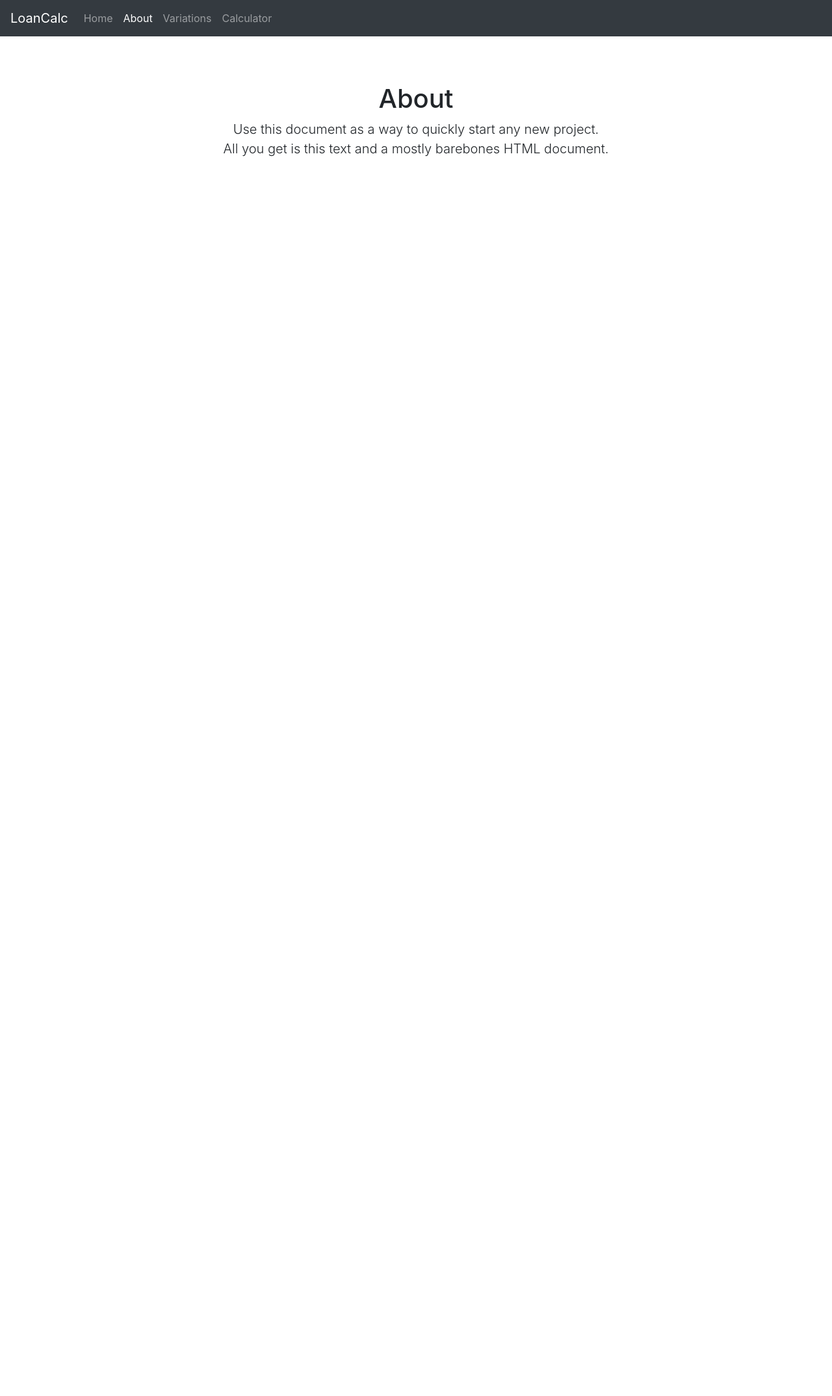
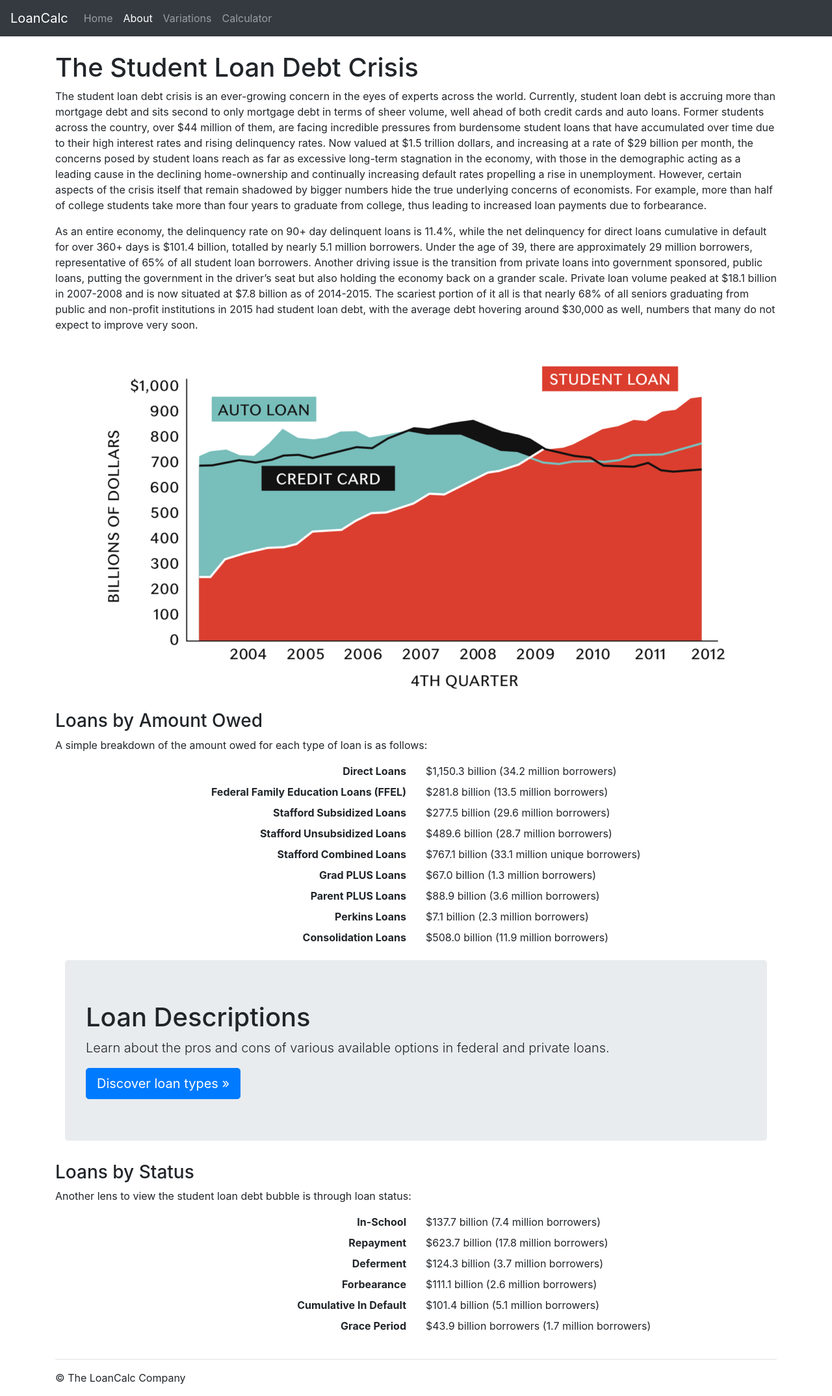
Before and after one commit to ayogik/edd-loanmodel, a Flask app: page /about in a window 1280 px wide. Shown: the whole page at 65% size. Before the commit the page ends 241 px from the top, so only its background shows below. Run offline with Flask 2, Linux system fonts and the light colour scheme; some libraries are stand-ins or nearby versions.

Commit message:
Finish about page

```diff
--- a/app/templates/about.html
+++ b/app/templates/about.html
@@ -42,14 +42,80 @@
       </div>
     </nav>
 
-    <main role="main" class="container">
+    <body>
+      <div class="container">
 
-      <div class="starter-template">
-        <h1>About</h1>
-        <p class="lead">Use this document as a way to quickly start any new project.<br> All you get is this text and a mostly barebones HTML document.</p>
+        <h1>The Student Loan Debt Crisis</h1>
+        <p>The student loan debt crisis is an ever-growing concern in the eyes of experts across the world. Currently, student loan debt is accruing more than mortgage debt and sits second to only mortgage debt in terms of sheer volume, well ahead of both credit cards and auto loans. Former students across the country, over $44 million of them, are facing incredible pressures from burdensome student loans that have accumulated over time due to their high interest rates and rising delinquency rates. Now valued at $1.5 trillion dollars, and increasing at a rate of $29 billion per month, the concerns posed by student loans reach as far as excessive long-term stagnation in the economy, with those in the demographic acting as a leading cause in the declining home-ownership and continually increasing default rates propelling a rise in unemployment. However, certain aspects of the crisis itself that remain shadowed by bigger numbers hide the true underlying concerns of economists. For example, more than half of college students take more than four years to graduate from college, thus leading to increased loan payments due to forbearance. </p>
+
+        <p>As an entire economy, the delinquency rate on 90+ day delinquent loans is 11.4%, while the net delinquency for direct loans cumulative in default for over 360+ days is $101.4 billion, totalled by nearly 5.1 million borrowers. Under the age of 39, there are approximately 29 million borrowers, representative of 65% of all student loan borrowers. Another driving issue is the transition from private loans into government sponsored, public loans, putting the government in the driver’s seat but also holding the economy back on a grander scale. Private loan volume peaked at $18.1 billion in 2007-2008 and is now situated at $7.8 billion as of 2014-2015. The scariest portion of it all is that nearly 68% of all seniors graduating from public and non-profit institutions in 2015 had student loan debt, with the average debt hovering around $30,000 as well, numbers that many do not expect to improve very soon. </p>
+
+        <div class="text-center">
+          <img src="../static/credit-debt-graph.png" class="center-block" alt="graph">
+        </div>
+
+        <h3>Loans by Amount Owed</h3>
+        <p>A simple breakdown of the amount owed for each type of loan is as follows:</p>
+
+        <div class="row">
+          <dt class="col-6 text-right">Direct Loans</dt>
+          <dd class="col-6">$1,150.3 billion (34.2 million borrowers)</dd>
+          <dt class="col-6 text-right">Federal Family Education Loans (FFEL)</dt>
+          <dd class="col-6">$281.8 billion (13.5 million borrowers)</dd>
+          <dt class="col-6 text-right">Stafford Subsidized Loans</dt>
+          <dd class="col-6">$277.5 billion (29.6 million borrowers)</dd>
+          <dt class="col-6 text-right">Stafford Unsubsidized Loans</dt>
+          <dd class="col-6">$489.6 billion (28.7 million borrowers)</dd>
+          <dt class="col-6 text-right">Stafford Combined Loans</dt>
+          <dd class="col-6">$767.1 billion (33.1 million unique borrowers)</dd>
+          <dt class="col-6 text-right">Grad PLUS Loans</dt>
+          <dd class="col-6">$67.0 billion (1.3 million borrowers)</dd>
+          <dt class="col-6 text-right">Parent PLUS Loans</dt>
+          <dd class="col-6">$88.9 billion (3.6 million borrowers)</dd>
+          <dt class="col-6 text-right">Perkins Loans</dt>
+          <dd class="col-6"> $7.1 billion (2.3 million borrowers)</dd>
+          <dt class="col-6 text-right">Consolidation Loans</dt>
+          <dd class="col-6">$508.0 billion (11.9 million borrowers)</dd>
+        </div>
+
+        <div class="col-xs-12" style="height:15px;"></div>
+
+        <main role="main" class="container">
+          <div class="jumbotron">
+            <h1>Loan Descriptions</h1>
+            <p class="lead">Learn about the pros and cons of various available options in federal and private loans.</p>
+            <a class="btn btn-lg btn-primary" href={{ url_for('types') }} role="button">Discover loan types &raquo;</a>
+          </div>
+        </main>
+
+        <h3>Loans by Status</h3>
+        <p>Another lens to view the student loan debt bubble is through loan status:</p>
+
+        <div class="row">
+          <dt class="col-6 text-right">In-School</dt>
+          <dd class="col-6">$137.7 billion (7.4 million borrowers)</dd>
+          <dt class="col-6 text-right">Repayment</dt>
+          <dd class="col-6">$623.7 billion (17.8 million borrowers)</dd>
+          <dt class="col-6 text-right">Deferment</dt>
+          <dd class="col-6">$124.3 billion (3.7 million borrowers)</dd>
+          <dt class="col-6 text-right">Forbearance</dt>
+          <dd class="col-6">$111.1 billion (2.6 million borrowers)</dd>
+          <dt class="col-6 text-right">Cumulative In Default</dt>
+          <dd class="col-6">$101.4 billion (5.1 million borrowers)</dd>
+          <dt class="col-6 text-right">Grace Period</dt>
+          <dd class="col-6">$43.9 billion borrowers (1.7 million borrowers)</dd>
+        </div>
+
+        <div class="col-xs-12" style="height:15px;"></div>
+
+        <hr>
       </div>
 
-    </main><!-- /.container -->
+    </body><!-- /.container -->
+
+    <footer class="container">
+      <p>&copy; The LoanCalc Company</p>
+    </footer>
 
     <!-- Bootstrap core JavaScript
     ================================================== -->
```
Also changed, not shown: app/static/credit-debt-graph.png (added), app/static/student-debt-cartoon.jpg (added).
